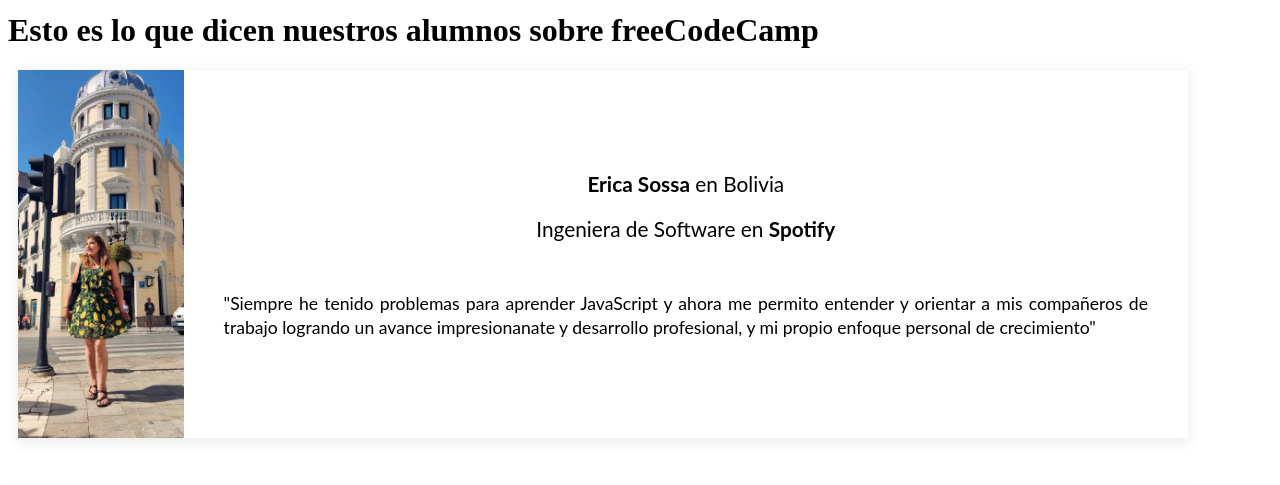
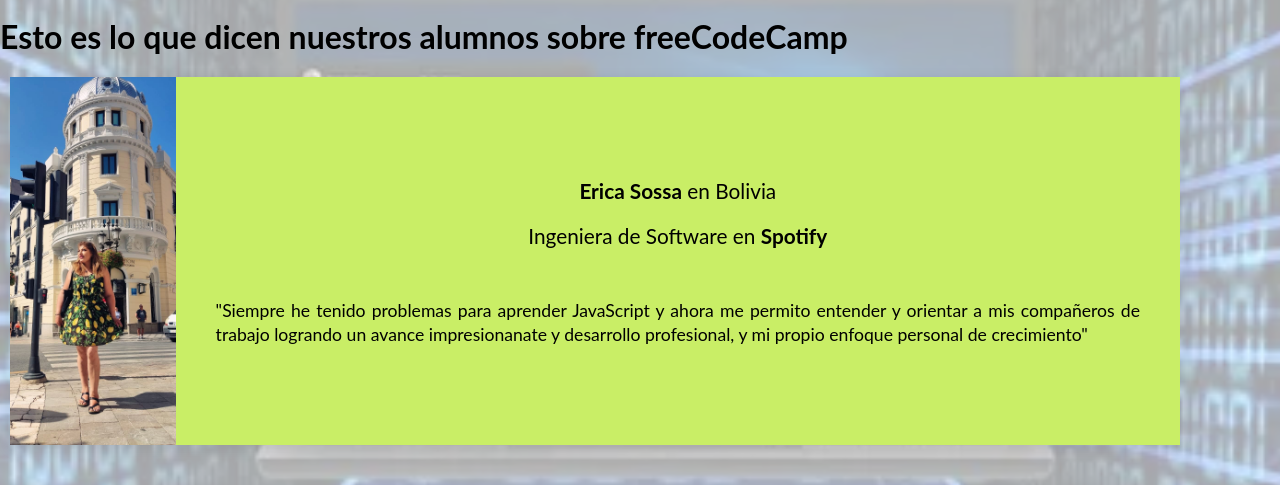
Before and after one commit to jhojannsossa/mi-primer-proyecto-react, a React (Vite) app: page / in a window 1280 px wide. Shown: the part 167-652 px from the top of the page. Built offline with nearby package versions, Linux system fonts and the light colour scheme.

Commit message:
versionfinish

```diff
--- a/src/index.css
+++ b/src/index.css
@@ -0,0 +1,16 @@
+body {
+  margin: 0;
+  /* Ajusta la ruta '../assets/tu-imagen.jpg' dependiendo de dónde esté tu index.css */
+  background-image: linear-gradient(
+      rgba(255, 255, 255, 0.65),
+      rgba(255, 255, 255, 0.65)
+    ),
+    url('./assets/img/windows.jpg'); /* O '../assets/tu-imagen.jpg' según tu estructura */
+
+  background-size: cover;
+  background-position: center;
+  background-repeat: no-repeat;
+  background-attachment: fixed; /* Esto hace que el fondo sea fijo al hacer scroll */
+  min-height: 100vh;
+  font-family: Lato, sans-serif; /* Opcional: para mantener una tipografía limpia */
+}
--- a/src/styles/testimonio.css
+++ b/src/styles/testimonio.css
@@ -5,14 +5,14 @@
     display: flex;
     align-items: center;
     justify-content: center;
-    background-color: #fff;
+    background-color: #c9ee66;
     box-shadow: 0 3px 13px 1px rgb(0 0 0 / 9%);
 }
 
 .imagen-testimonio {
-  width: 250px;       /* Ajusta este valor según el ancho que prefieras */
-  height: 100%;       /* Ocupará toda la altura del contenedor (368px) */
-  object-fit: cover;  /* Recorta la imagen proporcionalmente para que llene el espacio sin deformarse */
+  width: 250px;
+  height: 100%;
+  object-fit: cover;
 }
 
 .contenedor-texto-testimonio {
```
Also changed, not shown: src/App.css (+14 -0 lines), src/assets/img/windows.jpg (added).
